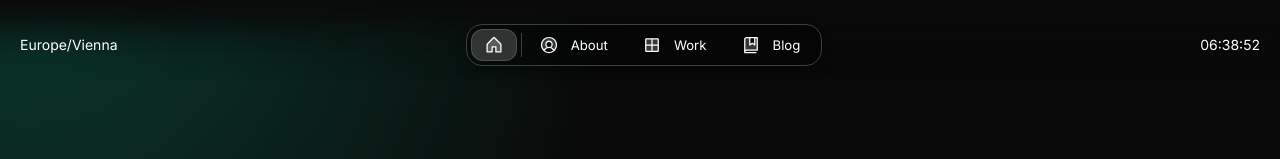
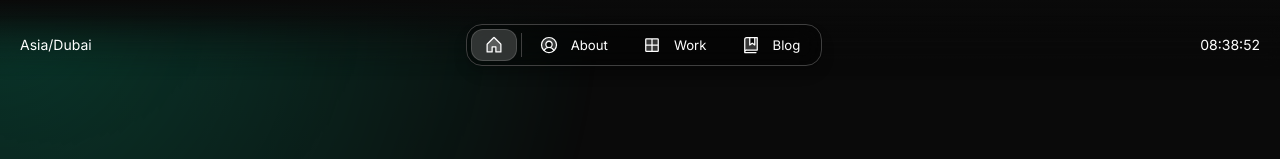
Before and after one commit to sachinsingh018/magic-portfolio-for-next-js2, a Next.js app: page / in a window 1280 px wide. Shown: the top 159 px of the page. Built offline with nearby package versions, Linux system fonts and the light colour scheme.

Commit message:
Update content.js

```diff
--- a/src/app/resources/content.js
+++ b/src/app/resources/content.js
@@ -8,7 +8,7 @@ const person = {
   },
   role: "Tech consulting",
   avatar: "/images/avatar.jpg",
-  location: "Europe/Vienna", // Expecting the IANA time zone identifier, e.g., 'Europe/Vienna'
+  location: "Asia/Dubai", // Expecting the IANA time zone identifier, e.g., 'Europe/Vienna'
   languages: ["English","Arabic"], // optional: Leave the array empty if you don't want to display languages
 };
 
```
